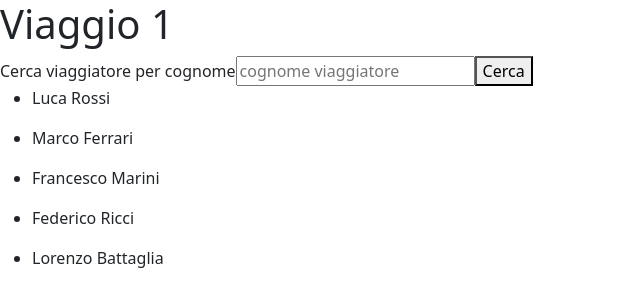
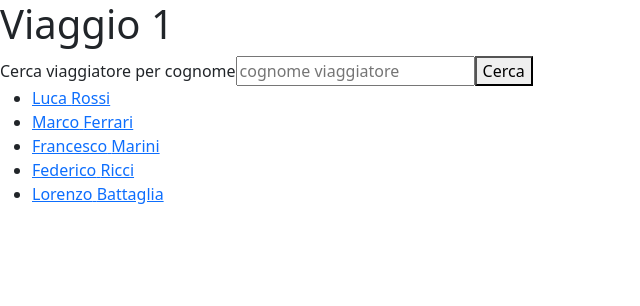
Before and after one commit to lorenzoferrante97/Booroad, a React (Vite) app: page /1/viaggiatori in a window 1280 px wide. Shown: the top 306 px of the page, without its empty margins (0-640 px from the left). Built offline with nearby package versions, Linux system fonts and the light colour scheme.

Commit message:
add: link a dettagli viaggiatore

```diff
--- a/src/pages/Viaggio.jsx
+++ b/src/pages/Viaggio.jsx
@@ -1,4 +1,4 @@
-import { useParams } from 'react-router-dom';
+import { useParams, Link } from 'react-router-dom';
 import { useGlobalContext } from '../contexts/GlobalContext';
 import { useEffect } from 'react';
 
@@ -30,9 +30,9 @@
 
               return (
                 <li key={id}>
-                  <p>
+                  <Link to={'/'}>
                     {nome} {cognome}
-                  </p>
+                  </Link>
                 </li>
               );
             })}
```
